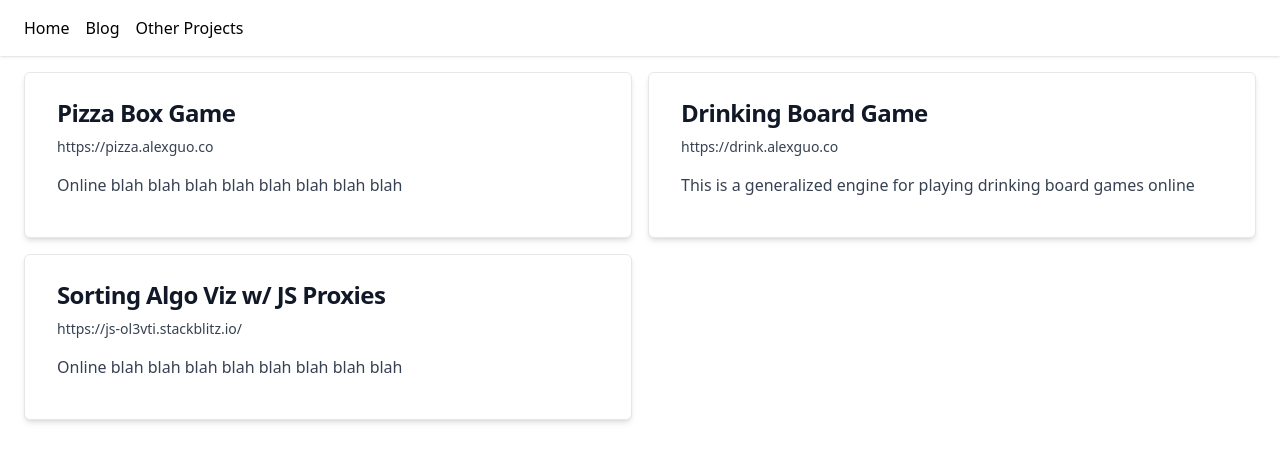
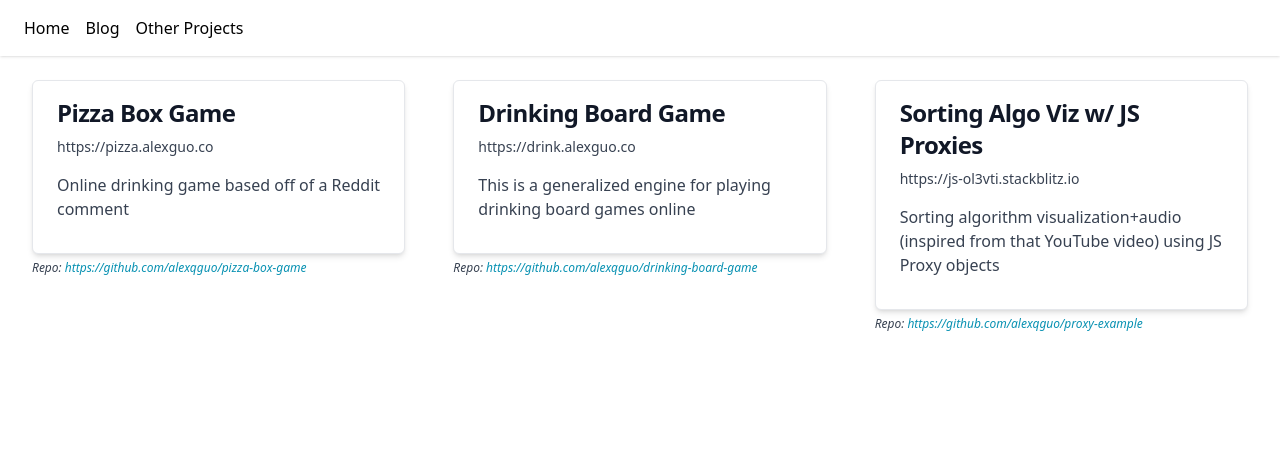
Before and after one commit to alexqguo/personal-site, a Next.js app: page /other-projects in a window 1280 px wide. Shown: the top 462 px of the page. Built offline with nearby package versions, Linux system fonts and the light colour scheme.

Commit message:
Update cards

```diff
--- a/components/Card.jsx
+++ b/components/Card.jsx
@@ -4,12 +4,15 @@ import PropTypes from 'prop-types';
 const Card = ({
   href,
   title,
+  repoLink,
   description,
 }) => (
+  <div className="inline-block p-2 w-full">
+    <div className="bg-white rounded-md border border-gray-200 shadow-md hover:bg-gray-100 dark:bg-gray-800 dark:border-gray-700 dark:hover:bg-gray-700">
       <a
         href={href}
         target="_blank"
-    className="inline-block p-2 w-full bg-white rounded-md border border-gray-200 shadow-md hover:bg-gray-100 dark:bg-gray-800 dark:border-gray-700 dark:hover:bg-gray-700"
+        className=""
       >
         <div className="px-6 py-4">
           <h5 className="mb-2 text-2xl font-bold tracking-tight text-gray-900 dark:text-white">{title}</h5>
@@ -17,11 +20,17 @@ const Card = ({
           <p className="font-normal text-gray-700 dark:text-gray-400">{description}</p>
         </div>
       </a>
+    </div>
+    <span className="text-xs italic text-gray-700 dark:text-gray-400">
+      Repo: <a href={repoLink} target="_blank">{repoLink}</a>
+    </span>
+  </div>
 );
 
 Card.propTypes = {
   href: PropTypes.string.isRequired,
   title: PropTypes.string.isRequired,
+  repoLink: PropTypes.string.isRequired,
   description: PropTypes.string.isRequired,
 };
 
--- a/pages/other-projects.js
+++ b/pages/other-projects.js
@@ -7,23 +7,26 @@ export default () => (
   <PageWrapper>
     <PageHead title="Other Projects" />
 
-    <div className="grid grid-cols-2 gap-4">
+    <div className="grid grid-cols-1 md:grid-cols-2 lg:grid-cols-3 gap-8">
       <Card
         title="Pizza Box Game"
         href="https://pizza.alexguo.co"
-        description="Online blah blah blah blah blah blah blah blah"
+        repoLink="https://github.com/alexqguo/pizza-box-game"
+        description="Online drinking game based off of a Reddit comment"
       />
 
       <Card
         title="Drinking Board Game"
         href="https://drink.alexguo.co"
+        repoLink="https://github.com/alexqguo/drinking-board-game"
         description="This is a generalized engine for playing drinking board games online"
       />
 
       <Card
         title="Sorting Algo Viz w/ JS Proxies"
-        href="https://js-ol3vti.stackblitz.io/"
-        description="Online blah blah blah blah blah blah blah blah"
+        href="https://js-ol3vti.stackblitz.io"
+        repoLink="https://github.com/alexqguo/proxy-example"
+        description="Sorting algorithm visualization+audio (inspired from that YouTube video) using JS Proxy objects"
       />
     </div>
   </PageWrapper>
```
Lines whose indentation alone changed are shown as unchanged.
